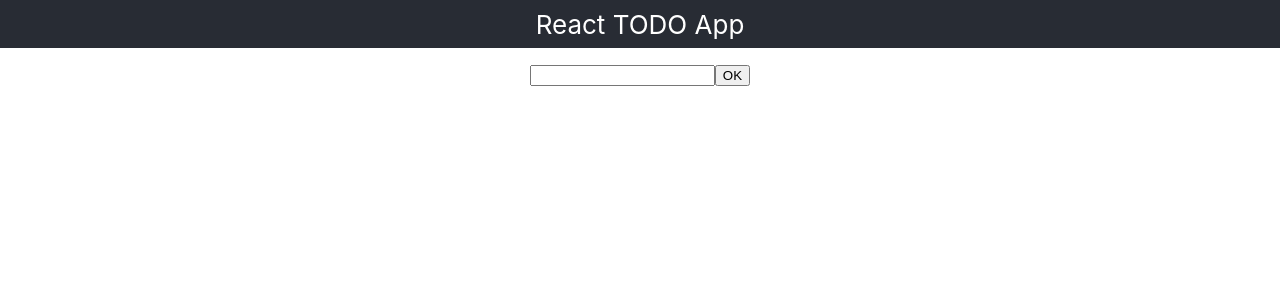
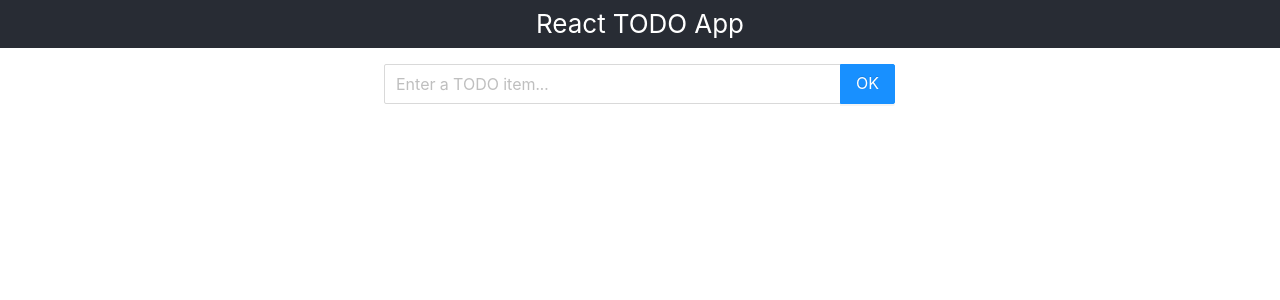
Before and after one commit to Yzhibin/react-todo, a React (Create React App) app: page / in a window 1280 px wide. Shown: the top 300 px of the page. Built offline with nearby package versions, Linux system fonts and the light colour scheme.

Commit message:
use ant-design and pastel-color to improve UI

```diff
--- a/package.json
+++ b/package.json
@@ -3,9 +3,12 @@
   "version": "0.1.0",
   "private": true,
   "dependencies": {
+    "@ant-design/icons": "^4.6.2",
     "@testing-library/jest-dom": "^5.11.4",
     "@testing-library/react": "^11.1.0",
     "@testing-library/user-event": "^12.1.10",
+    "antd": "^4.14.0",
+    "pastel-color": "^1.0.3",
     "react": "^17.0.1",
     "react-dom": "^17.0.1",
     "react-scripts": "4.0.3",
--- a/src/App.css
+++ b/src/App.css
@@ -1,3 +1,5 @@
+@import "~antd/dist/antd.css";
+
 .App {
   text-align: center;
 }
--- a/src/App.js
+++ b/src/App.js
@@ -1,6 +1,9 @@
+import { Input } from "antd";
 import { useState } from "react";
 import "./App.css";
 import { TodoItem } from "./TodoItem";
+
+const { Search } = Input;
 
 function App() {
   const [input, setInput] = useState("");
@@ -19,17 +22,17 @@ function App() {
     <div className="App">
       <header className="App-header">React TODO App</header>
       <div className="App-input" style={{ margin: "16px auto" }}>
-        <input
-          type="text"
-          value={input}
+        <Search
+          placeholder="Enter a TODO item..."
+          size="large"
+          style={{ width: "40%", minWidth: 320, maxWidth: 640 }}
+          allowClear
+          enterButton="OK"
           onChange={(e) => {
             setInput(e.target.value);
           }}
-          onKeyPress={(e) => {
-            if (e.key === "Enter") enterValue();
-          }}
+          onSearch={enterValue}
         />
-        <input type="submit" value="OK" onClick={enterValue} />
       </div>
       <div className="App-todo-items">
         {items.map((item, index) => {
--- a/src/TodoItem.js
+++ b/src/TodoItem.js
@@ -1,3 +1,6 @@
+import { getHex } from "pastel-color";
+import { CloseOutlined } from "@ant-design/icons";
+
 export function TodoItem(props) {
   // keyword: Object Destructuring
   const { index, value, remove } = props;
@@ -7,21 +10,30 @@ export function TodoItem(props) {
         width: 320,
         margin: "8px auto",
         padding: 4,
-        backgroundColor: "#282c34",
         color: "#fff",
         textAlign: "center",
         position: "relative",
+        fontSize: "1.2em",
+        fontWeight: "600",
+        backgroundColor: getHex(value),
       }}
     >
       {value}
-      <span
-        style={{ position: "absolute", right: 8, cursor: "pointer" }}
+
+      <CloseOutlined
+        style={{
+          position: "absolute",
+          right: 8,
+          bottom: 8,
+          width: 16,
+          height: 16,
+          fontSize: 12,
+          cursor: "pointer",
+        }}
         onClick={() => {
           remove(index);
         }}
-      >
-        X
-      </span>
+      />
     </div>
   );
 }
--- a/src/index.css
+++ b/src/index.css
@@ -1,13 +1,15 @@
+@import url("https://fonts.googleapis.com/css2?family=Open+Sans:ital,wght@0,400;0,600;0,700;1,400;1,600;1,700&display=swap");
+
 body {
   margin: 0;
-  font-family: -apple-system, BlinkMacSystemFont, 'Segoe UI', 'Roboto', 'Oxygen',
-    'Ubuntu', 'Cantarell', 'Fira Sans', 'Droid Sans', 'Helvetica Neue',
-    sans-serif;
+  font-family: "Open Sans", -apple-system, BlinkMacSystemFont, "Segoe UI",
+    "Roboto", "Oxygen", "Ubuntu", "Cantarell", "Fira Sans", "Droid Sans",
+    "Helvetica Neue", sans-serif;
   -webkit-font-smoothing: antialiased;
   -moz-osx-font-smoothing: grayscale;
 }
 
 code {
-  font-family: source-code-pro, Menlo, Monaco, Consolas, 'Courier New',
+  font-family: source-code-pro, Menlo, Monaco, Consolas, "Courier New",
     monospace;
 }
```
Also changed, not shown: 1 other file (tests, documents, lock files or other folders).
